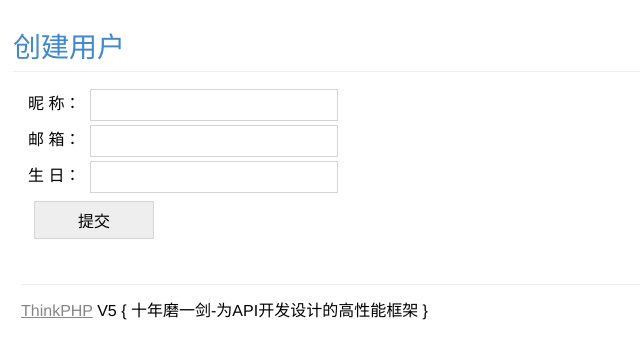
After one commit to luoweifu/thinkphp_5.0_test, a PHP site: page /DbName/application/index/view/user/create.html in a window 1280 px wide. The commit adds this page. Shown: the top 359 px of the page, without its empty margins (0-640 px from the left). Run offline with PHP 8.4, Linux system fonts and the light colour scheme.

Commit message:
add User model.

```diff
--- a/application/config.php
+++ b/application/config.php
@@ -51,7 +51,7 @@ return [
     // 应用类库后缀
     'class_suffix'           => false,
     // 控制器类后缀
-    'controller_suffix'      => false,
+    'controller_suffix'      => true,
 
     // +----------------------------------------------------------------------
     // | 模块设置
--- a/application/index/controller/Base.php
+++ b/application/index/controller/BaseController.php
@@ -9,7 +9,7 @@
 namespace app\index\controller;
 
 
-class Base
+class BaseController
 {
 
 }
--- a/application/index/controller/Blog.php
+++ b/application/index/controller/BlogController.php
@@ -8,7 +8,7 @@
 
 namespace app\index\controller;
 
-class Blog
+class BlogController
 {
 
     public function get($id)
--- a/application/index/controller/HelloWorld.php
+++ b/application/index/controller/HelloWorldController.php
@@ -9,7 +9,7 @@
 namespace app\index\controller;
 
 
-class HelloWorld
+class HelloWorldController
 {
     public function index($name = 'World')
     {
--- /dev/null
+++ b/application/index/view/user/create.html
@@ -0,0 +1,76 @@
+<!doctype html>
+<html>
+<head>
+    <meta charset="UTF-8">
+    <title>创建用户</title>
+    <style>
+        body {
+            font-family:"Microsoft Yahei","Helvetica Neue",Helvetica,Arial,sans-serif;
+            font-size:16px;
+            padding:5px;
+        }
+        .form{
+              padding: 15px;
+              font-size: 16px;
+          }
+        .form .text {
+            padding: 3px;
+            margin:2px 10px;
+            width: 240px;
+            height: 24px;
+            line-height: 28px;
+            border: 1px solid #D4D4D4;
+        }
+        .form
+            .btn{
+              margin:6px;
+              padding: 6px;
+              width: 120px;
+              font-size: 16px;
+              border: 1px solid #D4D4D4;
+              cursor: pointer;
+              background:#eee;
+          }
+            a{
+                color: #868686;
+                cursor: pointer;
+            }
+            a:hover{
+              text-decoration: underline;
+            }
+        h2{
+            color: #4288ce;
+            font-weight: 400;
+            padding: 6px 0;
+            margin: 6px 0 0;
+            font-size: 28px;
+            border-bottom: 1px solid #eee;
+        } div{
+              margin:8px;
+          } .
+            info{
+                padding: 12px 0;
+                border-bottom: 1px solid #eee;
+            }
+        .copyright{
+            margin-top: 24px;
+            padding: 12px 0;
+            border-top: 1px solid #eee;
+        } </style>
+</head>
+<body>
+<h2>创建用户</h2>
+<FORM method="post" class="form" action="{:url('index/user/add')}">
+    昵 称：<INPUT type="text" class="text" name="nickname"><br/>
+    邮 箱：<INPUT type="text" class="text" name="email"><br/>
+    生 日：<INPUT type="text" class="text" name="birthday"><br/>
+    <input type="hidden" name="__token__" value="{$Request.token}" />
+    <INPUT type="submit" class="btn" value=" 提交 ">
+</FORM>
+<div class="copyright">
+    <a title="官方网站" href="http://www.thinkphp.cn">ThinkPHP</a>
+    <span>V5</span>
+    <span>{ 十年磨一剑-为API开发设计的高性能框架 }</span>
+</div>
+</body>
+</html>
```
Also changed, not shown: application/database.php (+4 -4 lines), application/ddl.sql (added, +22 -0 lines), application/index/controller/IndexController.php (renamed from application/index/controller/Index.php, +17 -4 lines), application/index/controller/RequestAndResponse.php (deleted, +0 -23 lines), application/index/controller/RequestAndResponseController.php (added, +37 -0 lines), application/index/controller/UserController.php (added, +149 -0 lines), application/index/model/User.php (added, +64 -0 lines), application/index/validate/User.php (added, +28 -0 lines), application/route.php (+9 -0 lines).
